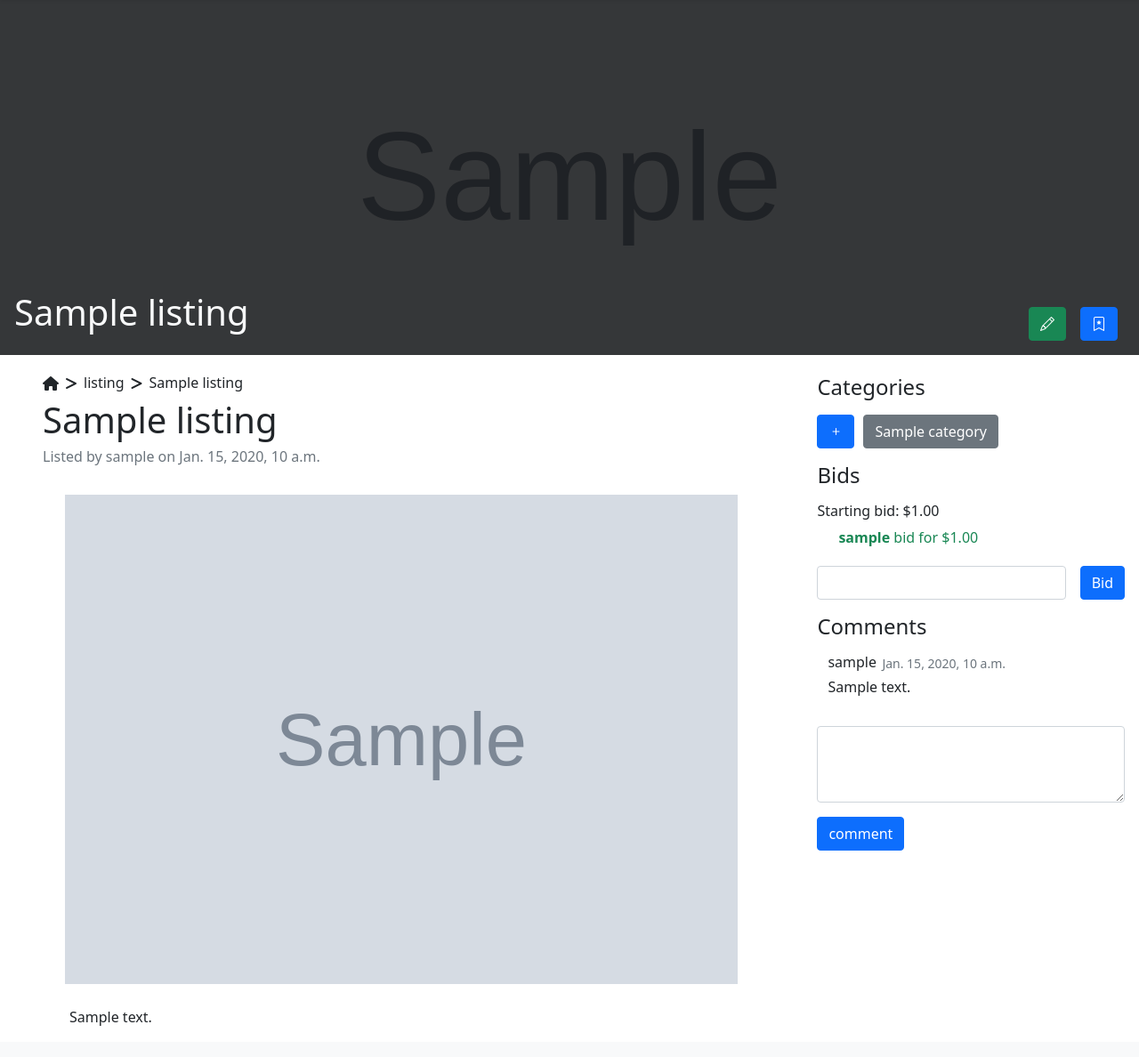
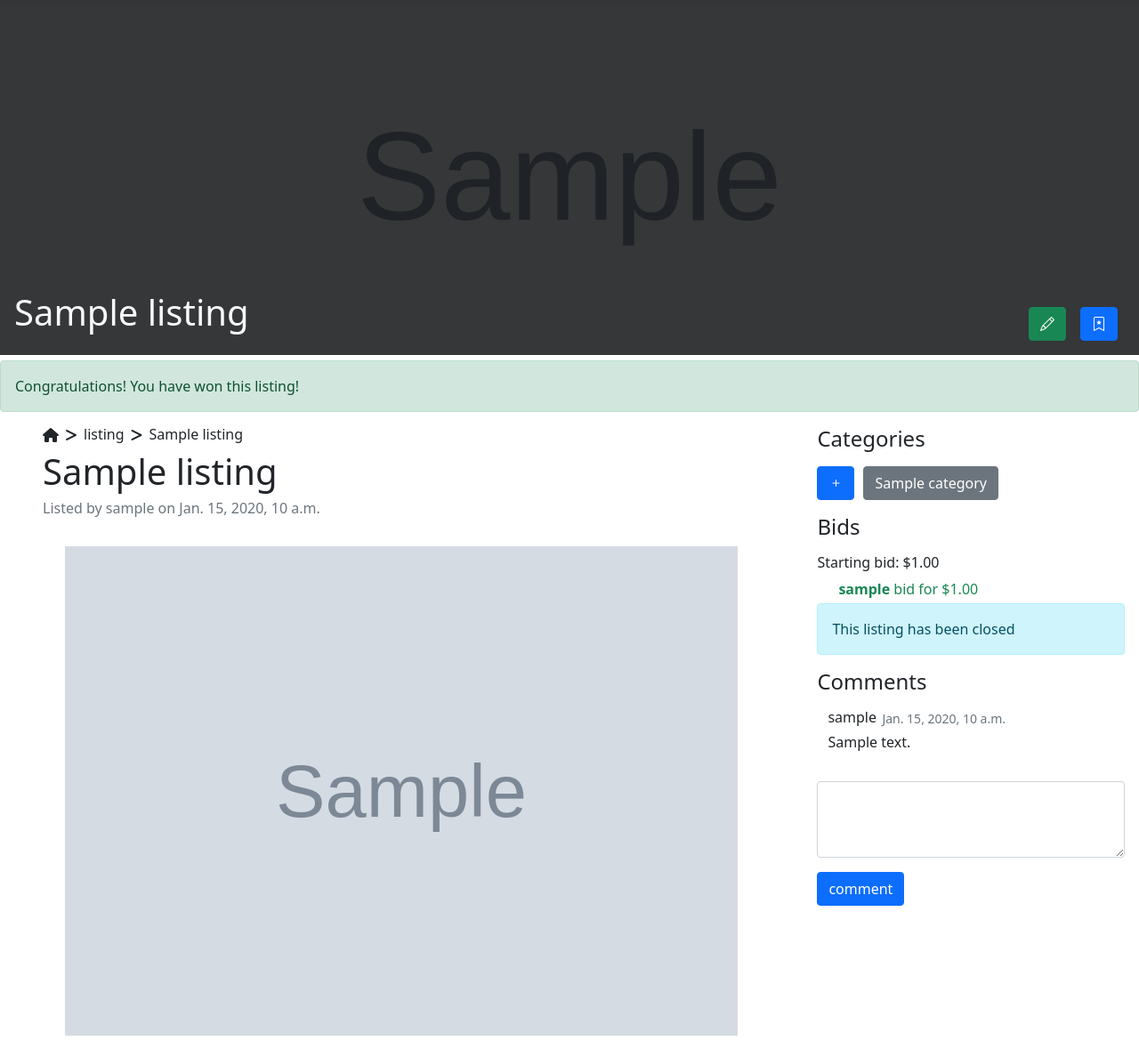
Before and after one commit to LinCie/CS50W-commerce, a Django app: page /listing/1/ in a window 1280 px wide. Shown: the part 57-1245 px from the top of the page at 89% size. Before the commit the page ends 1210 px from the top, so only its background shows below. Run offline with Django 3.2, Linux system fonts and the light colour scheme; a user stored in the database is signed in; tables that the repository leaves empty hold one stand-in row (values such as "Sample post"); grey boxes marked "Sample" are stand-in pictures; some libraries are stand-ins or nearby versions.

Commit message:
added status logic in html

```diff
--- a/auctions/templates/auctions/listing.html
+++ b/auctions/templates/auctions/listing.html
@@ -16,6 +16,29 @@
                 </div>
                 <div id="flex-empty"></div>
                 {% if user.is_authenticated %}
+                    {% comment %} Close modal {% endcomment %}
+                    {% if request.user == listing.lister and status.status == False %}
+                    <!-- Button trigger modal -->
+                    <button type="button" class="btn btn-danger me-3" data-bs-toggle="modal" data-bs-target="#categoryModal">
+                        Close
+                    </button>
+                    <!-- Modal -->
+                    <div class="modal fade" id="categoryModal" tabindex="-1" data-bs-backdrop="static" data-bs-keyboard="false" aria-labelledby="categoryModalLabel" aria-hidden="true">
+                        <div class="modal-dialog modal-dialog-scrollable modal-dialog-centered">
+                            <form class="modal-content" action="{% url 'status' pk=listing.pk %}" method="post">
+                                <div class="modal-header">
+                                    <h5 class="modal-title" id="categoryModalLabel">Are you sure you want to Close this listing?</h5>
+                                    <button type="button" class="btn-close" data-bs-dismiss="modal" aria-label="Close"></button>
+                                </div>
+                                {% csrf_token %}
+                                <div class="modal-footer">
+                                    <button type="button" class="btn btn-secondary" data-bs-dismiss="modal">No</button>
+                                    <button type="submit" class="btn btn-primary">Yes</button>
+                                </div>
+                            </form>
+                        </div>
+                    </div>
+                {% endif %}
                     {% comment %} Category modal {% endcomment %}
                     {% if listing.lister == request.user %}
                         <!-- Button trigger modal -->
@@ -70,6 +93,11 @@
                 {% endif %}
             </div>
         </div>
+        {% if status.status and request.user == status.winner %}
+            <div class="alert alert-success" role="alert">
+                Congratulations! You have won this listing!
+            </div>
+        {% endif %}
         <div id="body-container" class="mt-3">
             <div id="listing-detail" class="mx-5">
                 <div id="links" class="h6">
@@ -133,12 +161,18 @@
                     <h4 class="mb-3">Bids</h4>
                     <h6>Starting bid: {{ listing.usd_formatted }}</h6>
                 </div>
+                {% if status.status %}
+                    <div class="alert alert-info" role="alert">
+                        This listing has been closed
+                    </div>
+                {% else %}
                     <form id="bid-form" class="container-fluid m-0 p-0 mt-3">
                         {% for field in bid_form %}
                             {{ field }}
                         {% endfor %}
                         <button type="submit" class="btn btn-primary">Bid</button>
                     </form>
+                {% endif %}
                 <div id="bid-message-container" class="container-fluid m-0 p-0 mt-3"></div>
                 <div id="comments-container" class="container-fluid overflow-auto m-0 p-0 my-3">
                     <h4 class="mb-3">Comments</h4>
--- a/auctions/views.py
+++ b/auctions/views.py
@@ -78,6 +78,7 @@
     bid_form = BidForm()
     comment_form = CommentForm()
     form = ListingForm(instance=listing)
+    status = get_object_or_404(Status, listing=listing)
     if request.user.is_authenticated:
         watchlist, created = Watchlist.objects.get_or_create(user=request.user)
         if listing:
@@ -87,7 +88,8 @@
                 'is_watchlist': is_watchlist,
                 'form': form,
                 'bid_form': bid_form,
-                'comment_form': comment_form
+                'comment_form': comment_form,
+                'status': status
             })
     else:
         return render(request, "auctions/listing.html", {
```
Lines whose indentation alone changed are shown as unchanged.
